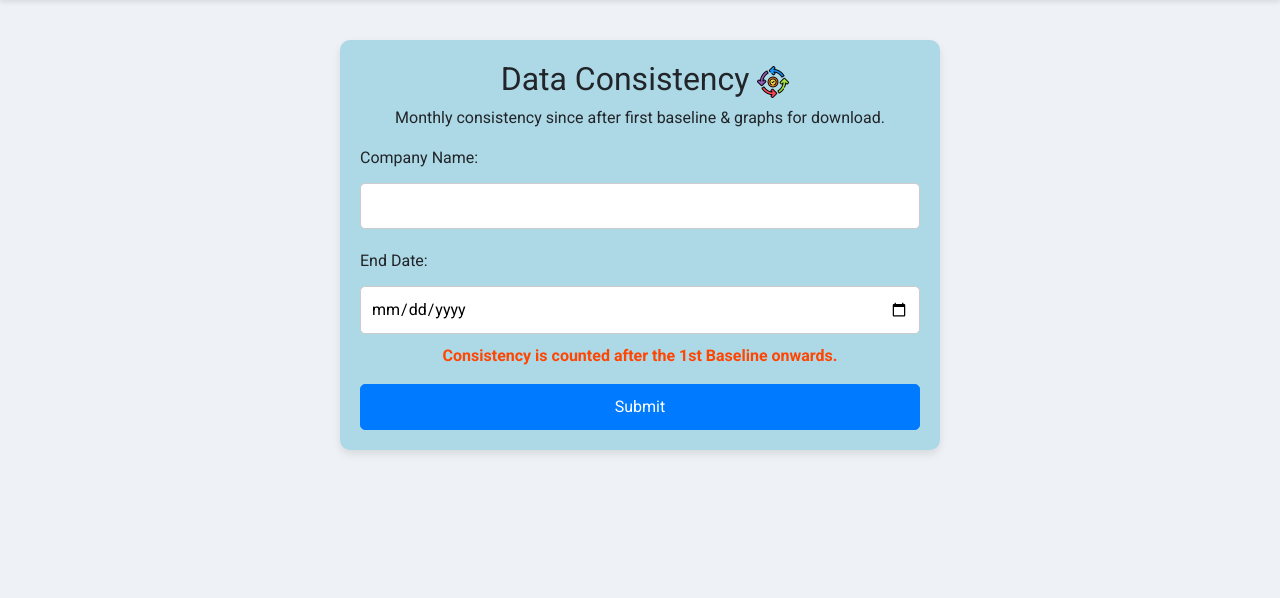
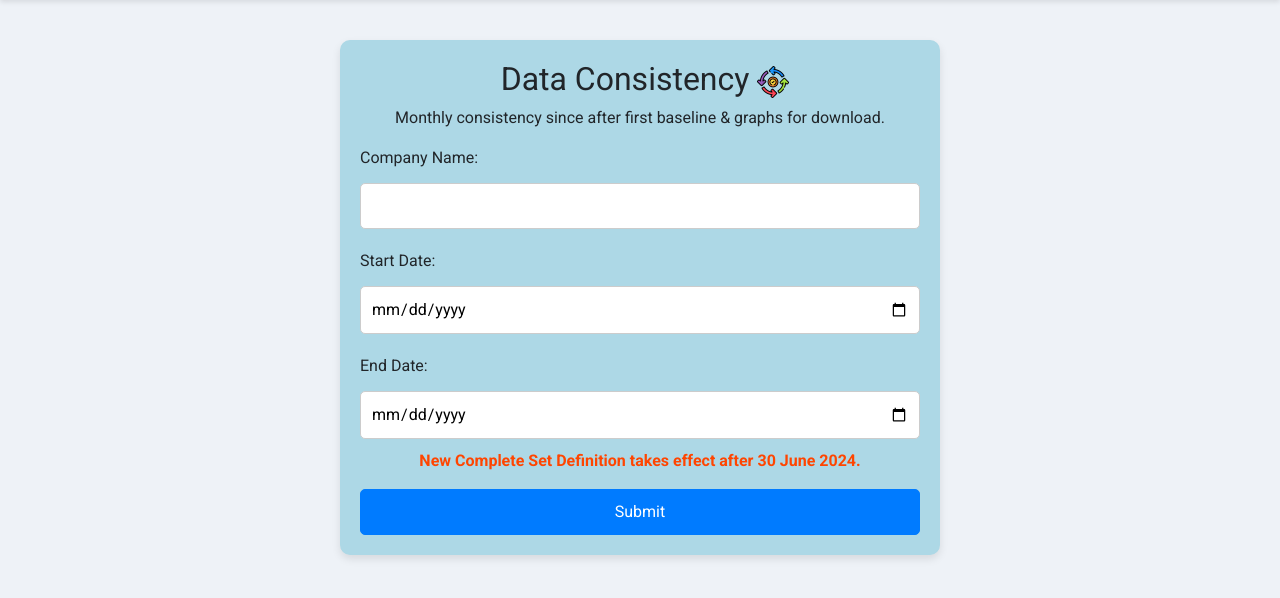
Before and after one commit to FIT-Dev-Team/lbec-flaskdata, a Flask app: page /form_dcon in a window 1280 px wide. Shown: the part 74-672 px from the top of the page. Run offline with Flask 3, Linux system fonts and the light colour scheme; parts of the project's set-up code (start-up, migrations or seed data) failed here and were passed over; some libraries are stand-ins or nearby versions.

Commit message:
added start_date for consistency

```diff
--- a/app.py
+++ b/app.py
@@ -154,8 +154,8 @@ def form_dcon():
 def process_dcon():
     logger.info("Processing the dcon")
     company_name = request.form['company_name']
+    start_date = request.form['start_date']
     end_date = request.form['end_date']
-    start_date = '2021-03-12'
     try:
         if end_date <= '2024-06-30':
             # Fetch data
--- a/templates/form_dcon.html
+++ b/templates/form_dcon.html
@@ -43,10 +43,13 @@
         <label for="company_name">Company Name:</label>
         <input type="text" name="company_name" id="company_name" required>
 
+        <label for="end_date">Start Date:</label>
+        <input type="date" name="start_date" id="start_date" required>
+
         <label for="end_date">End Date:</label>
         <input type="date" name="end_date" id="end_date" required>
 
-        <p style="color:orangered; text-align:center;"><strong>Consistency is counted after the 1st Baseline onwards.</strong></p>
+        <p style="color:orangered; text-align:center;"><strong>New Complete Set Definition takes effect after 30 June 2024.</strong></p>
 
         <button type="submit" class="btn btn-primary">Submit</button>
     </form>
```
